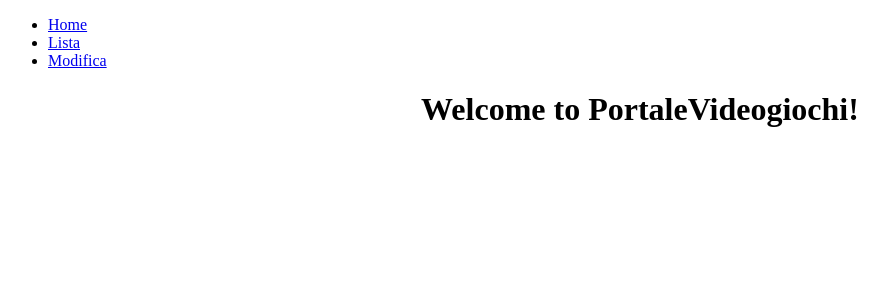
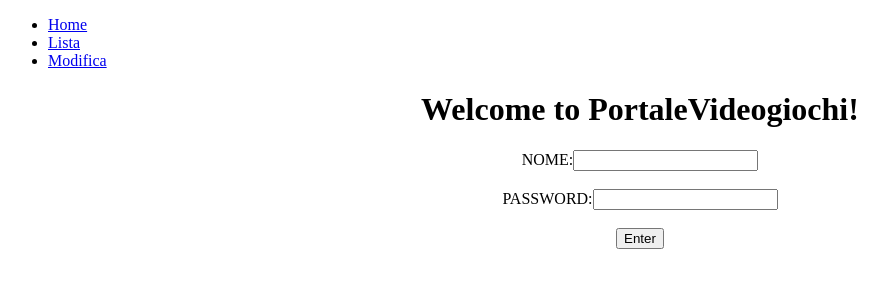
Before and after one commit to Cris2195/PortaleVideogiochi, an Angular app: page /login in a window 1280 px wide. Before the commit this address led to /. Shown: the top 300 px of the page, without its empty margins (0-888 px from the left). Built offline with nearby package versions, Linux system fonts and the light colour scheme.

Commit message:
Login component

```diff
--- a/src/app/app-routing.module.ts
+++ b/src/app/app-routing.module.ts
@@ -3,6 +3,7 @@ import { Routes, RouterModule } from '@angular/router';
 import { HomeComponent } from './home/home.component';
 import { EditGameComponent } from './edit-game/edit-game.component';
 import { GameListComponent } from './game-list/game-list.component';
+import { LoginComponent } from './login/login.component';
 
 
 const routes: Routes = [
@@ -12,7 +13,8 @@ const routes: Routes = [
     { path: 'edit', component: EditGameComponent },
     { path: 'game-list', component: GameListComponent },
 
-    { path: '', redirectTo: '/home', pathMatch: 'full' },
+    { path: '', redirectTo: '/login', pathMatch: 'full' },
+    {path:'login', component : LoginComponent}
 
 
 
--- a/src/app/app.module.ts
+++ b/src/app/app.module.ts
@@ -9,6 +9,7 @@ import { GameListService } from './game-list.service';
 import { HomeComponent } from './home/home.component';
 import { EditGameComponent } from './edit-game/edit-game.component';
 import { AppRoutingModule } from './app-routing.module';
+import { LoginComponent } from './login/login.component';
 
 @NgModule({
   declarations: [
@@ -17,6 +18,7 @@ import { AppRoutingModule } from './app-routing.module';
     GameListComponent,
     HomeComponent,
     EditGameComponent,
+    LoginComponent,
 
   ],
   imports: [
--- /dev/null
+++ b/src/app/login/login.component.html
@@ -0,0 +1,5 @@
+<div>
+    <span>NOME:</span><input [(ngModel)]="nome"><br><br>
+    <span>PASSWORD:</span><input [(ngModel)]="pass" type="password"><br><br>
+    <button (click)="goToOtherPage()">Enter</button>
+</div>
--- /dev/null
+++ b/src/app/login/login.component.ts
@@ -0,0 +1,29 @@
+import { Component, OnInit } from '@angular/core';
+import{Router} from '@angular/router';
+import { checkAndUpdateBinding } from '@angular/core/src/view/util';
+@Component({
+  selector: 'app-login',
+  templateUrl: './login.component.html',
+  styleUrls: ['./login.component.scss']
+})
+export class LoginComponent implements OnInit {
+
+
+  nome: string;
+  pass: string;
+  constructor(private router :Router ) { }
+
+  ngOnInit() {
+  }
+
+
+
+
+  goToOtherPage(){
+    if(this.nome.length >= 2 && this.pass.length >=7){
+      this.router.navigate(['/home']);
+    }
+
+  }
+
+}
```
Also changed, not shown: src/app/login/login.component.scss (added), 1 other file (tests, documents, lock files or other folders).
